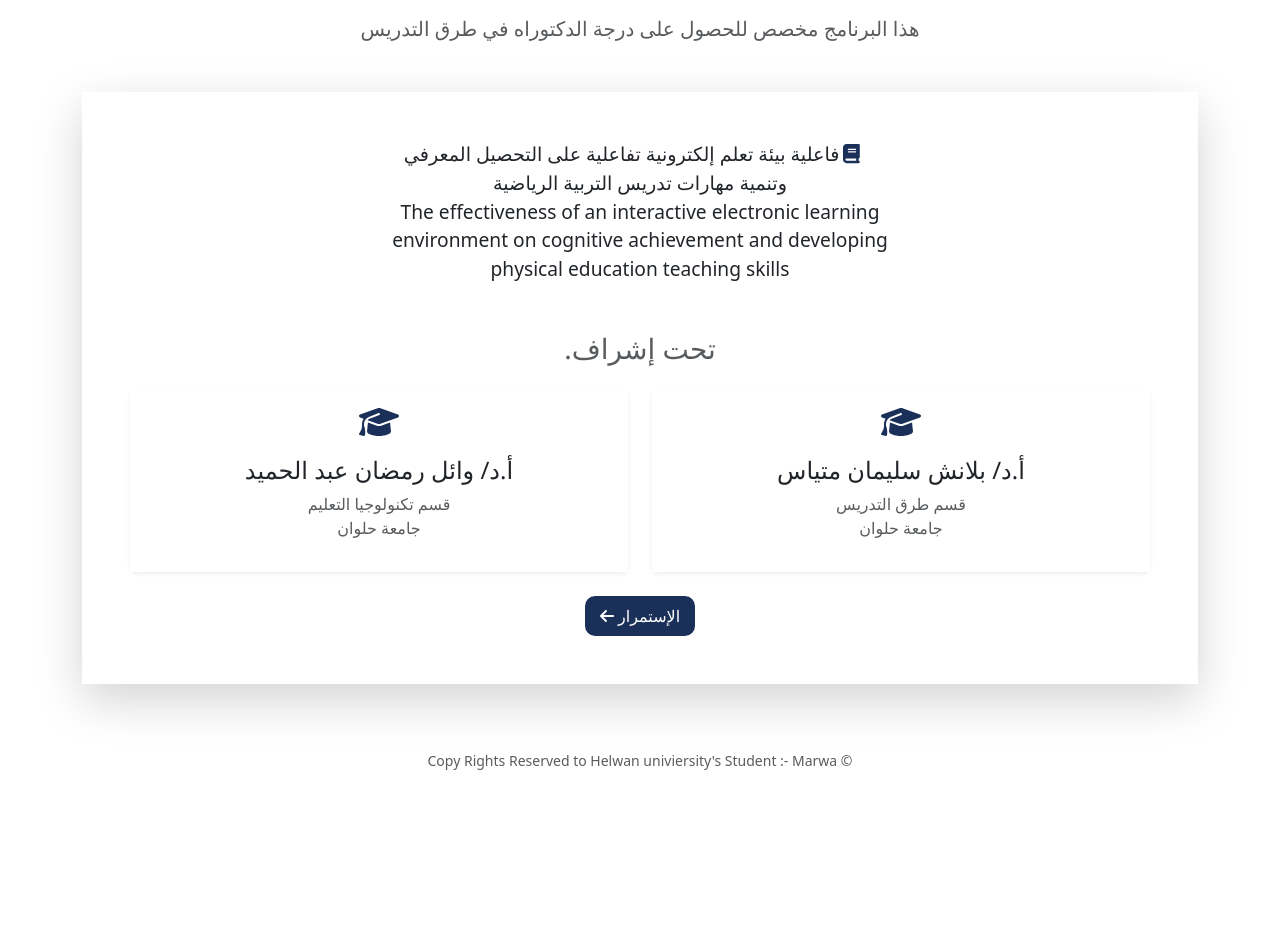
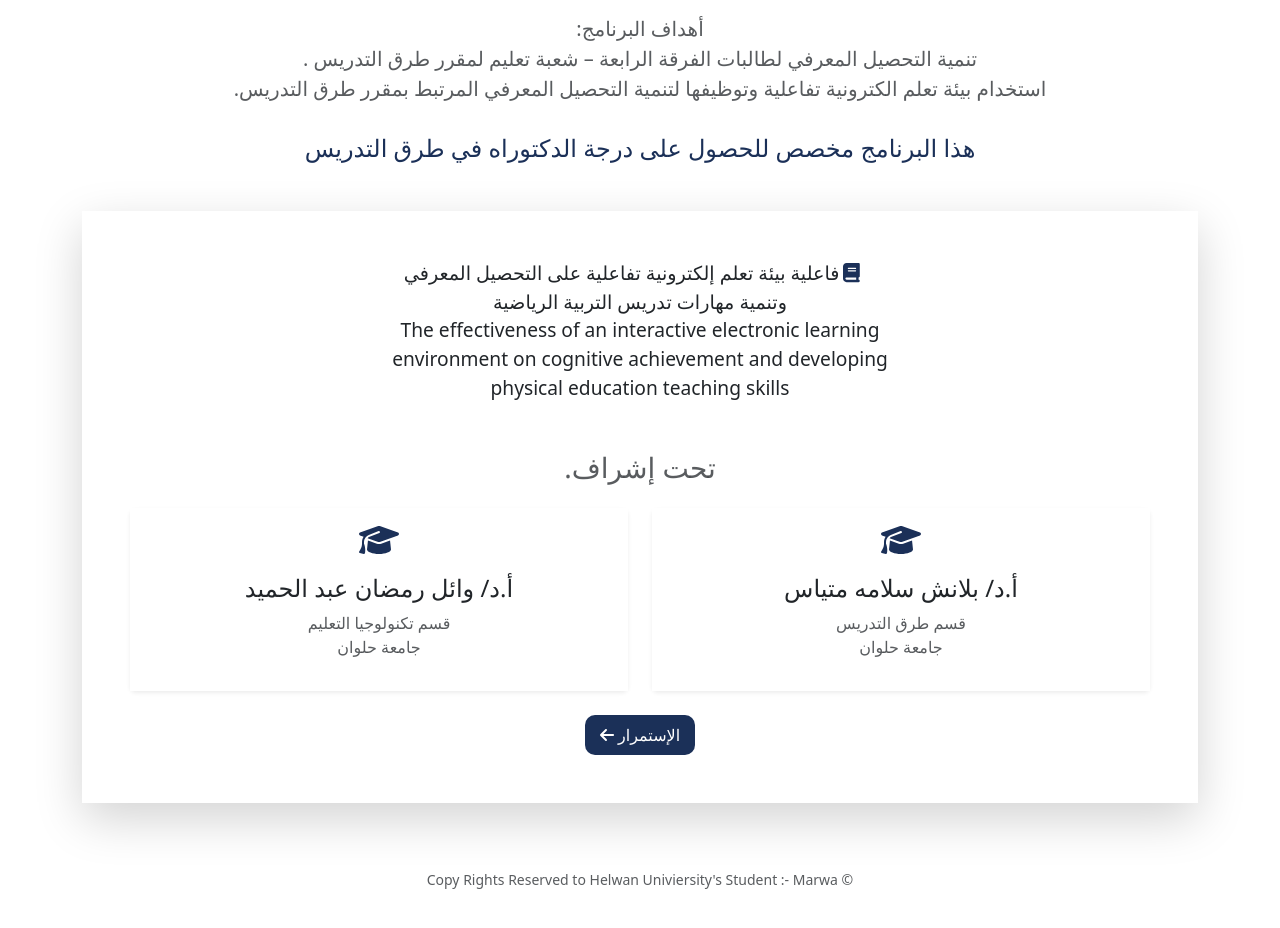
Before and after one commit to xmkabel/physical-education-platform, a React (Vite) app: page / in a window 1280 px wide. Shown: the part 240-1168 px from the top of the page. Before the commit the page ends 1052 px from the top, so only its background shows below. Built offline with nearby package versions, Linux system fonts and the light colour scheme.

Commit message:
Intro content edits (goals , names)

```diff
--- a/src/components/Intro/index.jsx
+++ b/src/components/Intro/index.jsx
@@ -17,7 +17,14 @@ function Intro() {
           {/* <h1 className="display-5 u-title mb-3">جامعة حلوان</h1> */}
           <img src={logo} alt="Logo" width={'200px'}/>
           <p className="lead text-muted"> <br/>
-          هذا البرنامج مخصص للحصول على درجة الدكتوراه في طرق التدريس
+          <strong>أهداف البرنامج:</strong>
+          <br/>
+          تنمية التحصيل المعرفي لطالبات الفرقة الرابعة – شعبة تعليم  لمقرر طرق التدريس .
+          <br/>
+          استخدام بيئة تعلم الكترونية تفاعلية وتوظيفها لتنمية التحصيل المعرفي المرتبط بمقرر طرق التدريس.
+          <br/>
+          <br/>
+          <h4 className="gold">هذا البرنامج مخصص للحصول على درجة الدكتوراه في طرق التدريس</h4>
           </p>
         </div>
 
@@ -39,7 +46,7 @@ The effectiveness of an interactive electronic learning environment on cognitive
                   <Card className="h-100 border-0 shadow-sm">
                     <Card.Body>
                       <FontAwesomeIcon icon={faGraduationCap} className="gold mb-3" size="2x" />
-                      <h4>أ.د/ بلانش سليمان متياس</h4>
+                      <h4>أ.د/ بلانش سلامه متياس</h4>
                       <p className="text-muted">
                          قسم طرق التدريس
                         <br />
@@ -72,7 +79,7 @@ The effectiveness of an interactive electronic learning environment on cognitive
         </Card>
 
         <footer className="text-center text-muted mt-5 py-3 animate__animated animate__fadeIn">
-          <small>© Copy Rights Reserved to Helwan univiersity's Student :- Marwa </small>
+          <small>© Copy Rights Reserved to Helwan Univiersity's Student :- Marwa </small>
         </footer>
       </Container>
     </>
```
